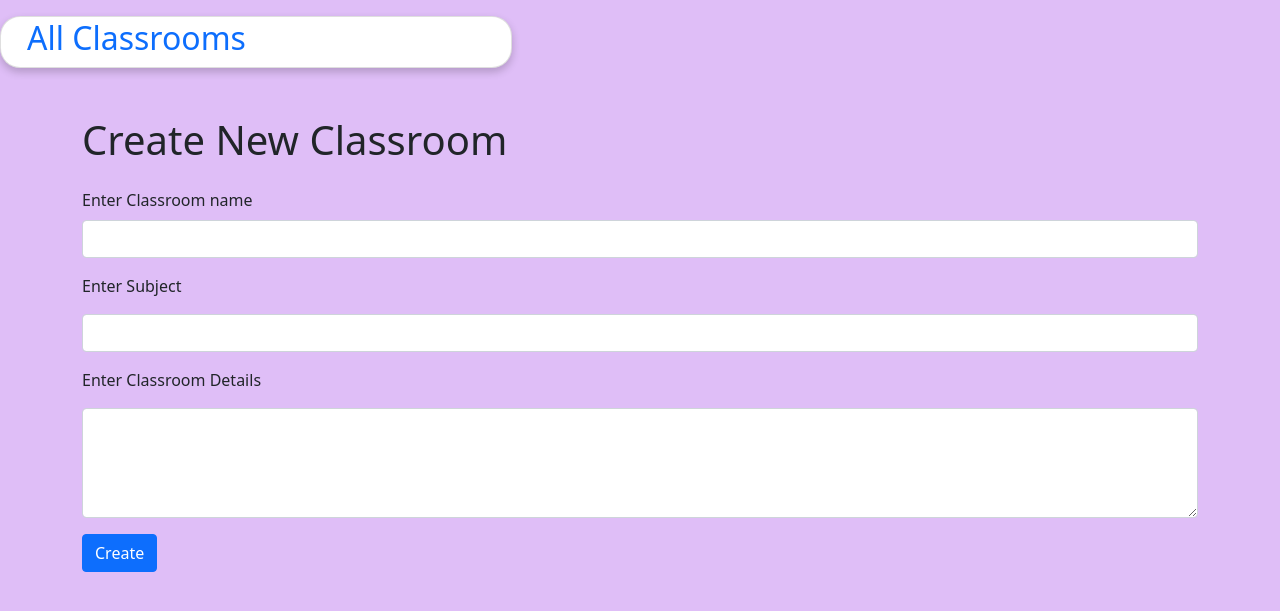
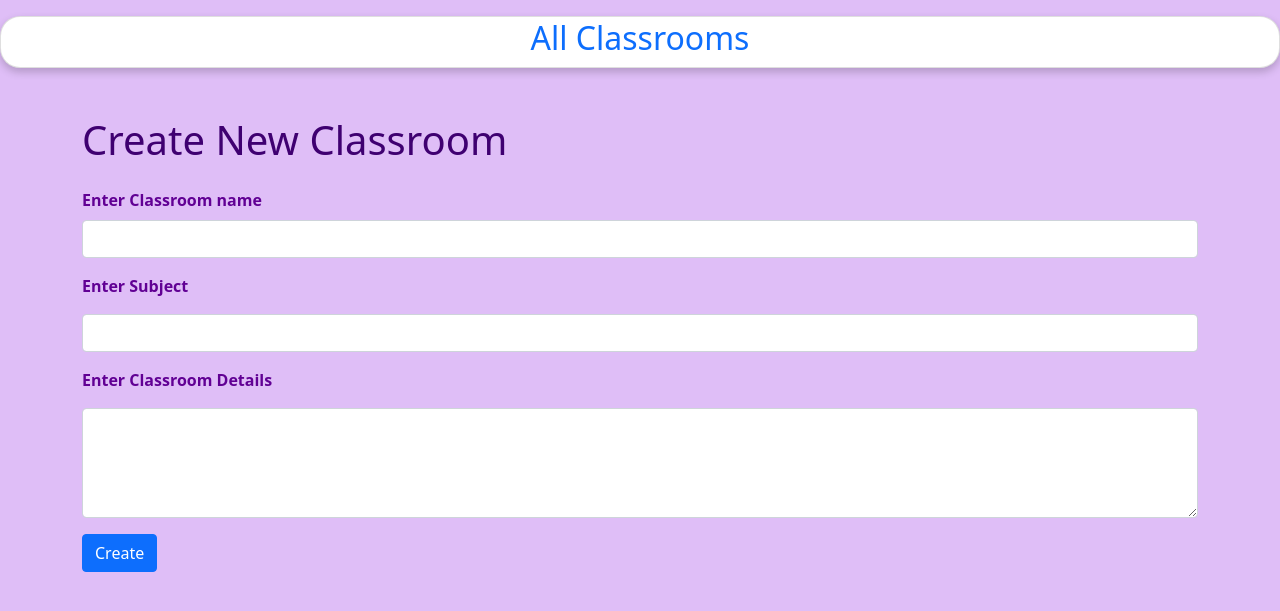
Before and after one commit to rachitsen/Digital-Classroom, a PHP site: page /addclassroom.php in a window 1280 px wide. Shown: the part 63-674 px from the top of the page. Run offline with PHP 8.4, Linux system fonts and the light colour scheme; the visitor is signed in with stand-in values (Sample User, id 1).

Commit message:
Update addclassroom.php

```diff
--- a/dclassroom/addclassroom.php
+++ b/dclassroom/addclassroom.php
@@ -42,9 +42,14 @@ $classid = uniqid();
 .card {
   box-shadow: 0 4px 8px 0 rgba(0,0,0,0.2);
   transition: 0.3s;
-  width: 40%;
+  width: auto;
   border-radius: 20px;
-  padding:5px;
+  padding:3px;
+  background-color: white;
+  margin: 0 auto; /* Added */
+        float: none; /* Added */
+        margin-bottom: 10px; /* Added */
+        text-align: center;
 }
 
 .card:hover {
@@ -84,17 +89,17 @@ img {
 
     <!-- create classroom form -->
     <div class="container my-5">
-      <h1>Create New Classroom</h1>
+      <h1 style="color: #3F0071;">Create New Classroom</h1>
     <form action="addclassrooms.php" method="POST">
   <div class="mb-3 my-4">
-    <label for="classname" class="form-label">Enter Classroom name</label>
+    <label for="classname" class="form-label" style="color: #610094;"><b>Enter Classroom name</label>
     <input type="text"  name ="classname" class="form-control" id="classname" >
 
-    <label for="classname" class="form-label my-3">Enter Subject</label>
+    <label for="classname" class="form-label my-3" style="color: #610094;">Enter Subject</label>
     <input type="text"  name="subject" class="form-control" id="classname" >
 
   <div class="mb-3">
-    <label for="classdetails" class="form-label my-3">Enter Classroom Details</label>
+    <label for="classdetails" class="form-label my-3" style="color: #610094;">Enter Classroom Details</label>
     <div class="form-outline">
   <textarea class="form-control"  name = "classdetails" id="classdetails" rows="4"></textarea>
 </div>
```
